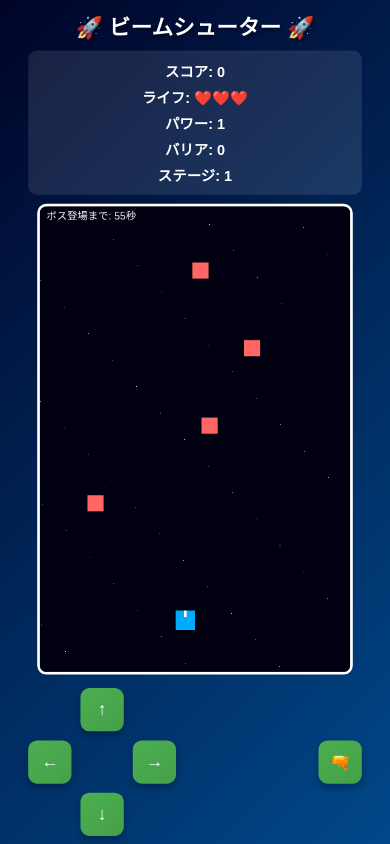
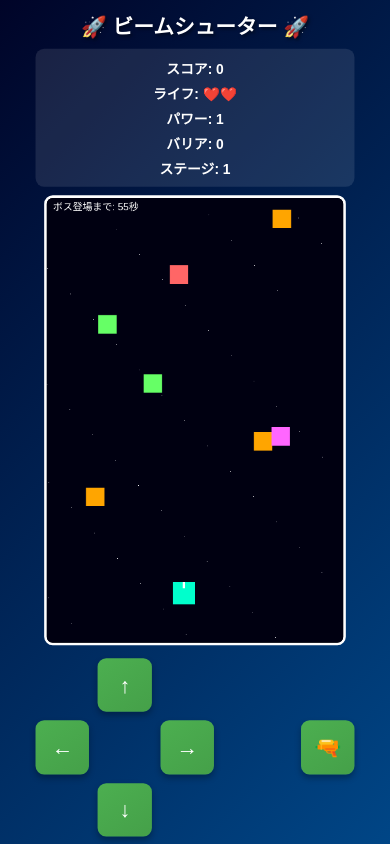
Before and after one commit to titan11111/31-shoot, a plain HTML site: page index.html in a window 390 px wide. Shown: the top 844 px of the page. Drawn offline with Linux system fonts and the light colour scheme.

Commit message:
Expand controls and gameplay

```diff
--- a/script.js
+++ b/script.js
@@ -18,6 +18,7 @@ const STAGE_DURATION = 60 * 60; // 1 minute at 60 FPS
 // ボス画像の読み込み
 const bossImg = new Image();
 bossImg.src = 'boss.svg';
+bossImg.onload = () => { bossImg.loaded = true; };
 
 // BGM
 const bgm = new Audio('audio/Dreaming_Stargazer.mp3');
@@ -56,10 +57,10 @@ let gameState = {
 
 // プレイヤー
 let player = {
-    x: canvas.width / 2 - 15,
+    x: canvas.width / 2 - 18,
     y: canvas.height - 80,
-    width: 30,
-    height: 30,
+    width: 36,
+    height: 36,
     speed: 5,
     shootCooldown: 0,
     shield: 0
@@ -219,13 +220,13 @@ class Beam {
 
 // 敵クラス
 class Enemy {
-    constructor(x, y, type = 'normal') {
+    constructor(x, y, type = 'normal', movement = 'straight') {
         this.x = x;
         this.y = y;
         this.type = type;
         if (type === 'boss') {
-            this.width = 225;
-            this.height = 225;
+            this.width = 270;
+            this.height = 270;
             const stage = gameState.stage;
             const hpTable = {1: 8, 2: 12, 3: 15};
             this.hp = hpTable[stage] || (8 + (stage - 1) * 3 + (stage > 1 ? 1 : 0));
@@ -238,12 +239,28 @@ class Enemy {
             this.attackPattern = Math.floor(Math.random() * 3);
             this.dx = this.speed; // for bouncing pattern
         } else {
-            this.width = 25;
-            this.height = 25;
+            this.width = 30;
+            this.height = 30;
             this.speed = 2;
             this.hp = 1;
             this.maxHp = this.hp;
             this.shootCooldown = 0;
+            this.movement = movement;
+            this.direction = Math.random() < 0.5 ? -1 : 1;
+            this.color = this.getColor();
+        }
+    }
+
+    getColor() {
+        switch (this.movement) {
+            case 'zigzag':
+                return '#ffa500';
+            case 'chase':
+                return '#66ff66';
+            case 'fromBottom':
+                return '#ff66ff';
+            default:
+                return '#ff6666';
         }
     }
 
@@ -278,7 +295,22 @@ class Enemy {
                 this.shootCooldown = this.shootInterval;
             }
         } else {
-            this.y += this.speed;
+            switch (this.movement) {
+                case 'zigzag':
+                    this.y += this.speed;
+                    this.x += Math.sin(gameState.frameCount * 0.1) * 2 * this.direction;
+                    break;
+                case 'chase':
+                    const angle = Math.atan2(player.y - this.y, player.x - this.x);
+                    this.x += Math.cos(angle) * this.speed;
+                    this.y += Math.sin(angle) * this.speed;
+                    break;
+                case 'fromBottom':
+                    this.y -= this.speed;
+                    break;
+                default:
+                    this.y += this.speed;
+            }
         }
     }
 
@@ -303,7 +335,12 @@ class Enemy {
     draw() {
         if (this.type === 'boss') {
             // ボス敵
-            ctx.drawImage(bossImg, this.x - this.width / 2, this.y - this.height / 2, this.width, this.height);
+            if (bossImg.loaded) {
+                ctx.drawImage(bossImg, this.x - this.width / 2, this.y - this.height / 2, this.width, this.height);
+            } else {
+                ctx.fillStyle = '#ff0000';
+                ctx.fillRect(this.x - this.width / 2, this.y - this.height / 2, this.width, this.height);
+            }
 
             // HPバー
             ctx.fillStyle = '#ff0000';
@@ -317,7 +354,7 @@ class Enemy {
             );
         } else {
             // 通常敵
-            ctx.fillStyle = '#ff6666';
+            ctx.fillStyle = this.color;
             ctx.fillRect(this.x - this.width / 2, this.y - this.height / 2, this.width, this.height);
         }
     }
@@ -342,7 +379,7 @@ class Item {
         if (this.type === 'power') {
             ctx.fillStyle = '#00ff00';
         } else if (this.type === 'shield') {
-            ctx.fillStyle = '#00aaff';
+            ctx.fillStyle = '#00ddff';
         } else {
             ctx.fillStyle = '#00ff00';
         }
@@ -452,15 +489,22 @@ function shoot() {
 // 敵の生成
 function spawnEnemies() {
     if (!gameState.bossActive) {
-        if (gameState.stageFrame % 60 === 0) {
-            const x = Math.random() * (canvas.width - 50) + 25;
-            enemies.push(new Enemy(x, -25));
+        if (gameState.stageFrame % 45 === 0) {
+            const x = Math.random() * (canvas.width - 60) + 30;
+            const patterns = ['straight', 'zigzag', 'chase'];
+            const movement = patterns[Math.floor(Math.random() * patterns.length)];
+            enemies.push(new Enemy(x, -30, 'normal', movement));
+        }
+
+        if (gameState.stageFrame % 120 === 0) {
+            const x = Math.random() * (canvas.width - 60) + 30;
+            enemies.push(new Enemy(x, canvas.height + 30, 'normal', 'fromBottom'));
         }
 
         if (gameState.stageFrame >= STAGE_DURATION) {
             enemies = [];
             const x = canvas.width / 2;
-            enemies.push(new Enemy(x, -150, 'boss'));
+            enemies.push(new Enemy(x, -200, 'boss'));
             gameState.bossActive = true;
             bgm.pause();
             bossBgm.currentTime = 0;
@@ -671,7 +715,7 @@ function draw() {
     }
 
     // プレイヤー描画
-    ctx.fillStyle = '#00aaff';
+    ctx.fillStyle = '#00ffcc';
     ctx.fillRect(player.x - player.width/2, player.y - player.height/2, player.width, player.height);
 
     if (player.shield > 0) {
@@ -737,7 +781,7 @@ function gameLoop() {
 
         // 敵更新
         enemies.forEach(enemy => enemy.update());
-        enemies = enemies.filter(enemy => enemy.y < canvas.height + 50);
+        enemies = enemies.filter(enemy => enemy.y < canvas.height + 50 && enemy.y > -50);
 
         // アイテム更新
         items.forEach(item => item.update());
--- a/style.css
+++ b/style.css
@@ -75,9 +75,9 @@ body {
 }
 
 #touchControls button {
-  width: 72px;
-  height: 72px;
-  font-size: 1.8em;
+  width: calc(72px * 1.3);
+  height: calc(72px * 1.3);
+  font-size: calc(1.8em * 1.3);
   font-weight: bold;
   border: none;
   border-radius: 10px;
@@ -104,9 +104,9 @@ body {
 #downBtn { grid-column: 2; grid-row: 3; }
 #shootBtn {
   background: linear-gradient(145deg, #f44336, #d32f2f);
-  width: calc(72px * 1.2);
-  height: calc(72px * 1.2);
-  font-size: calc(1.8em * 1.2);
+  width: calc(72px * 1.2 * 1.3);
+  height: calc(72px * 1.2 * 1.3);
+  font-size: calc(1.8em * 1.2 * 1.3);
 }
 
 
@@ -167,15 +167,15 @@ body {
   }
 
   #touchControls button {
-      width: 60px;
-      height: 60px;
-      font-size: 1.44em;
+      width: calc(60px * 1.3);
+      height: calc(60px * 1.3);
+      font-size: calc(1.44em * 1.3);
   }
 
   #shootBtn {
-      width: calc(60px * 1.2);
-      height: calc(60px * 1.2);
-      font-size: calc(1.44em * 1.2);
+      width: calc(60px * 1.2 * 1.3);
+      height: calc(60px * 1.2 * 1.3);
+      font-size: calc(1.44em * 1.2 * 1.3);
   }
 
 }
@@ -186,14 +186,14 @@ body {
   }
 
   #touchControls button {
-      width: 48px;
-      height: 48px;
-      font-size: 1.2em;
+      width: calc(48px * 1.3);
+      height: calc(48px * 1.3);
+      font-size: calc(1.2em * 1.3);
   }
 
   #shootBtn {
-      width: calc(48px * 1.2);
-      height: calc(48px * 1.2);
-      font-size: calc(1.2em * 1.2);
+      width: calc(48px * 1.2 * 1.3);
+      height: calc(48px * 1.2 * 1.3);
+      font-size: calc(1.2em * 1.2 * 1.3);
   }
 }
```
